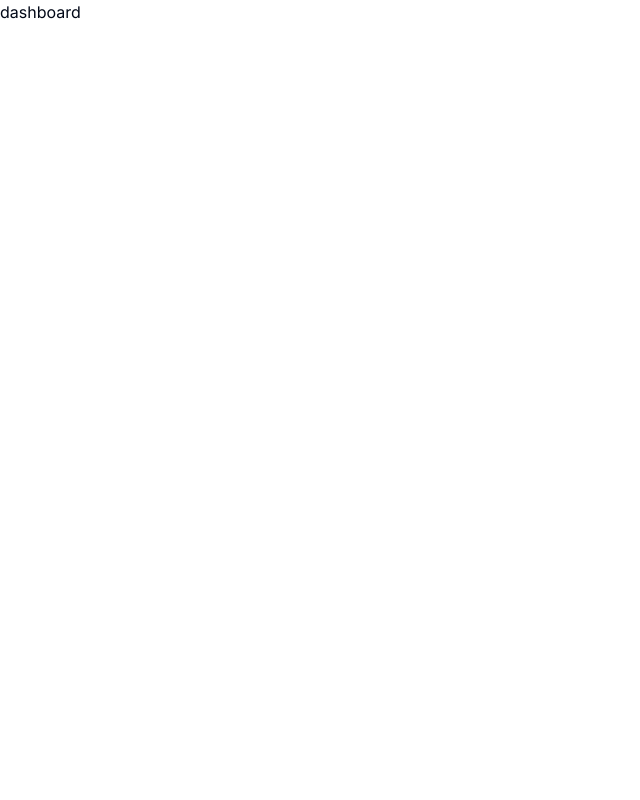
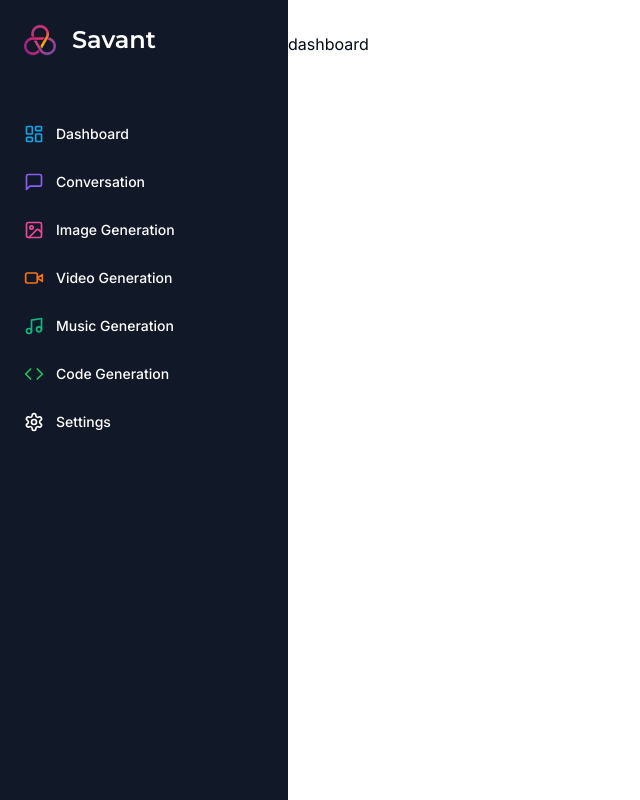
Before and after one commit to gjmooney/ai-services, a Next.js app: page /dashboard in a window 1280 px wide. Shown: the whole page, without its empty margins (0-640 px from the left). Built offline with nearby package versions, Linux system fonts and the light colour scheme.

Commit message:
Add sidebar

```diff
--- a/app/(dashboard)/(routes)/dashboard/page.tsx
+++ b/app/(dashboard)/(routes)/dashboard/page.tsx
@@ -1,4 +1,3 @@
-import { UserButton } from "@clerk/nextjs";
 import { FC } from "react";
 
 interface pageProps {}
@@ -7,7 +6,6 @@ const page: FC<pageProps> = ({}) => {
   return (
     <div>
       <p>dashboard </p>
-      <UserButton afterSignOutUrl="/" />
     </div>
   );
 };
--- /dev/null
+++ b/app/(dashboard)/layout.tsx
@@ -0,0 +1,23 @@
+import Navbar from "@/components/Navbar";
+import Sidebar from "@/components/Sidebar";
+import { FC, ReactNode } from "react";
+
+interface DashboardLayoutProps {
+  children: ReactNode;
+}
+
+const DashboardLayout: FC<DashboardLayoutProps> = ({ children }) => {
+  return (
+    <div className="h-full relative ">
+      <div className="hidden h-full md:flex md:w-72 md:flex-col md:fixed md:inset-y-0 z-[100">
+        <Sidebar />
+      </div>
+      <main className="md:pl-72 ">
+        <Navbar />
+        {children}
+      </main>
+    </div>
+  );
+};
+
+export default DashboardLayout;
--- /dev/null
+++ b/components/Navbar.tsx
@@ -0,0 +1,21 @@
+import { FC } from "react";
+import { Button } from "./ui/button";
+import { HamburgerMenuIcon } from "@radix-ui/react-icons";
+import { UserButton } from "@clerk/nextjs";
+
+interface NavbarProps {}
+
+const Navbar: FC<NavbarProps> = ({}) => {
+  return (
+    <div className="flex items-center p-4">
+      <Button variant={"ghost"} size={"icon"} className="md:hidden">
+        <HamburgerMenuIcon />
+      </Button>
+      <div className="flex w-full justify-end">
+        <UserButton afterSignOutUrl="/" />
+      </div>
+    </div>
+  );
+};
+
+export default Navbar;
--- /dev/null
+++ b/components/Sidebar.tsx
@@ -0,0 +1,99 @@
+"use client";
+
+import { cn } from "@/lib/utils";
+
+import {
+  Code,
+  ImageIcon,
+  LayoutDashboard,
+  MessageSquare,
+  Music,
+  Settings,
+  VideoIcon,
+} from "lucide-react";
+
+import { Montserrat } from "next/font/google";
+import Image from "next/image";
+import Link from "next/link";
+import { FC } from "react";
+
+const montserrat = Montserrat({ weight: "600", subsets: ["latin"] });
+
+const routes = [
+  {
+    label: "Dashboard",
+    icon: LayoutDashboard,
+    href: "/dashboard",
+    color: "text-sky-500",
+  },
+  {
+    label: "Conversation",
+    icon: MessageSquare,
+    href: "/conversation",
+    color: "text-violet-500",
+  },
+  {
+    label: "Image Generation",
+    icon: ImageIcon,
+    href: "/image",
+    color: "text-pink-500",
+  },
+  {
+    label: "Video Generation",
+    icon: VideoIcon,
+    href: "/video",
+    color: "text-orange-500",
+  },
+  {
+    label: "Music Generation",
+    icon: Music,
+    href: "/music",
+    color: "text-emerald-500",
+  },
+  {
+    label: "Code Generation",
+    icon: Code,
+    href: "/code",
+    color: "text-green-500",
+  },
+  {
+    label: "Settings",
+    icon: Settings,
+    href: "/settings",
+  },
+];
+
+interface SidebarProps {}
+
+const Sidebar: FC<SidebarProps> = ({}) => {
+  return (
+    <div className="space-y-4 py-4 flex flex-col h-full bg-gray-900 text-white">
+      <div className="px-3 py-2 flex-1 ">
+        <Link href="/dashboard" className="flex items-center pl-3 mb-14">
+          <div className="relative w-8 h-8 mr-4 ">
+            <Image fill alt="logo" src="/logo.png" />
+          </div>
+          <h1 className={cn("text-2xl font-bold", montserrat.className)}>
+            Savant
+          </h1>
+        </Link>
+        <div className="space-y-1 ">
+          {routes.map((route) => (
+            <Link
+              href={route.href}
+              key={route.href}
+              className="text-sm group flex p-3 w-full justify-start font-medium cursor-pointer hover:text-white hover:bg-white/10 rounded-lg transition"
+            >
+              <div className="flex items-center flex-1">
+                <route.icon className={cn("h-5 w-5 mr-3", route.color)} />
+                {route.label}
+              </div>
+            </Link>
+          ))}
+        </div>
+      </div>
+    </div>
+  );
+};
+
+export default Sidebar;
--- a/package.json
+++ b/package.json
@@ -20,6 +20,7 @@
     "clsx": "^2.0.0",
     "eslint": "8.45.0",
     "eslint-config-next": "13.4.10",
+    "lucide-react": "^0.261.0",
     "next": "13.4.10",
     "postcss": "8.4.26",
     "react": "18.2.0",
```
Also changed, not shown: public/logo.png (added).
